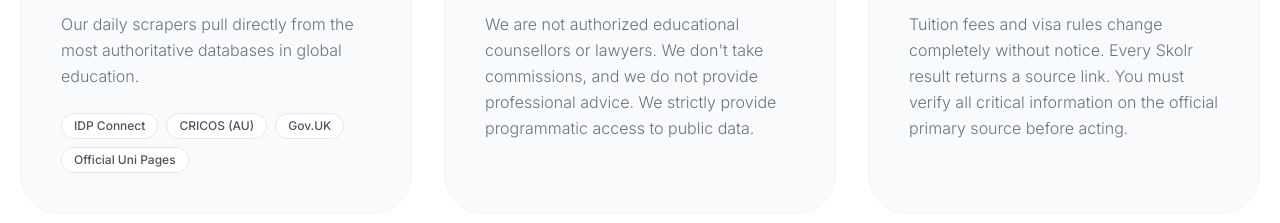
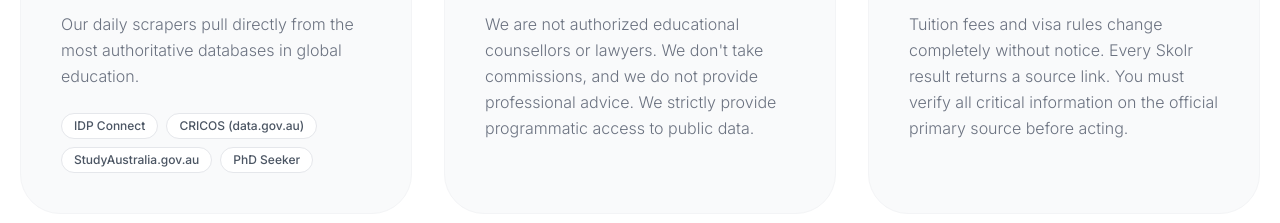
Before and after one commit to PrameshLuitel/scholarradar, a React (Vite) app in the folder frontend/: page / in a window 1280 px wide. Shown: the part 4792-5015 px from the top of the page. Built offline with nearby package versions, Linux system fonts and the light colour scheme.

Commit message:
design: update source chips to explicitly name internal scraper engines (IDP, CRICOS data.gov.au, StudyAustralia, PhD Seeker)

```diff
--- a/frontend/src/pages/Home.jsx
+++ b/frontend/src/pages/Home.jsx
@@ -243,9 +243,9 @@ export default function Home() {
               <p className="text-gray-500 font-light leading-relaxed mb-6">Our daily scrapers pull directly from the most authoritative databases in global education.</p>
               <div className="flex flex-wrap gap-2">
                 <span className="px-3 py-1 bg-white border border-gray-200 rounded-full text-xs font-medium text-gray-600">IDP Connect</span>
-                <span className="px-3 py-1 bg-white border border-gray-200 rounded-full text-xs font-medium text-gray-600">CRICOS (AU)</span>
-                <span className="px-3 py-1 bg-white border border-gray-200 rounded-full text-xs font-medium text-gray-600">Gov.UK</span>
-                <span className="px-3 py-1 bg-white border border-gray-200 rounded-full text-xs font-medium text-gray-600">Official Uni Pages</span>
+                <span className="px-3 py-1 bg-white border border-gray-200 rounded-full text-xs font-medium text-gray-600">CRICOS (data.gov.au)</span>
+                <span className="px-3 py-1 bg-white border border-gray-200 rounded-full text-xs font-medium text-gray-600">StudyAustralia.gov.au</span>
+                <span className="px-3 py-1 bg-white border border-gray-200 rounded-full text-xs font-medium text-gray-600">PhD Seeker</span>
               </div>
             </div>
 
```
Also changed, not shown: 2 other files (tests, documents, lock files or other folders).
